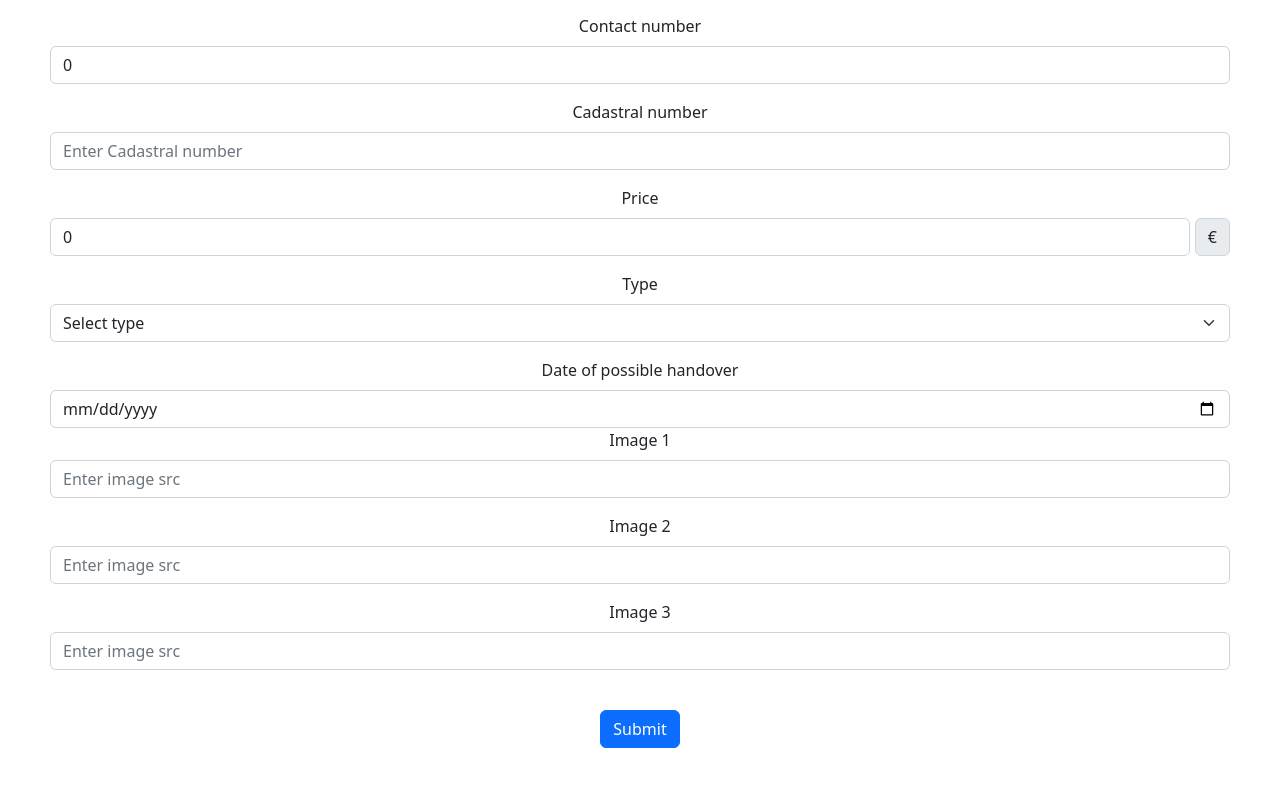
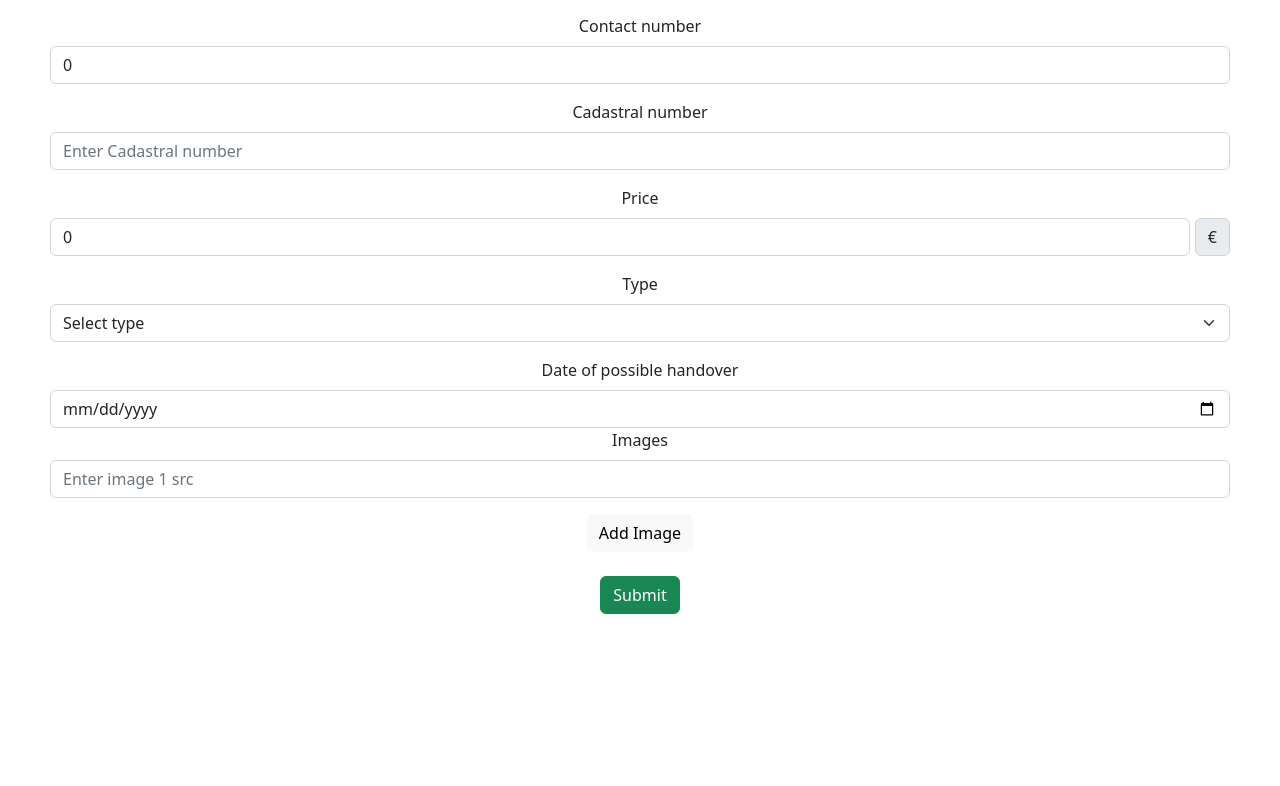
Before and after one commit to mtoplak/Real-Estate-Agency, a React (Create React App) app: page /add in a window 1280 px wide. Shown: the part 522-1308 px from the top of the page. After the commit the page ends 1186 px from the top, so only its background shows below. Built offline with nearby package versions, Linux system fonts and the light colour scheme.

Commit message:
improved adding images

```diff
--- a/src/App.tsx
+++ b/src/App.tsx
@@ -17,12 +17,11 @@ const initialAds: AdInterface[] = [
     price: 500000,
     type: "Sell",
     date: "2022-02-14",
-    image1:
+    images: [
       "https://img.staticmb.com/mbcontent//images/uploads/2022/12/Most-Beautiful-House-in-the-World.jpg",
-    image2:
       "https://media.istockphoto.com/id/1273896468/photo/modern-home-and-electric-car.jpg?s=612x612&w=0&k=20&c=eUtbHUHT3nC1al1CIJQxribAtyJGQqwHGrmNzMIZjkY=",
-    image3:
       "https://media.istockphoto.com/id/1251253124/photo/modern-house-and-electric-car.jpg?s=612x612&w=0&k=20&c=lBQ1x5WoG9I8WV3aYh7MFV3XTL1OlHfnD0YVahCpVvc=",
+    ],
     finishReason: "",
     archived: false,
     id: 1,
@@ -38,12 +37,11 @@ const initialAds: AdInterface[] = [
     price: 800000,
     type: "Rent",
     date: "2022-03-15",
-    image1:
+    images: [
       "https://www.rocketmortgage.com/resources-cmsassets/RocketMortgage.com/Article_Images/Large_Images/TypesOfHomes/types-of-homes-hero.jpg",
-    image2:
       "https://images.familyhomeplans.com/cdn-cgi/image/fit=scale-down,quality=85/plans/41438/41438-b580.jpg",
-    image3:
       "https://encrypted-tbn0.gstatic.com/images?q=tbn:ANd9GcReePcgaxS_YZw9nCLg4c-03CUtRXO4PpwuSFJf7XwSAQYQnFRG-KDLAaY-jvZ6SVWvma8&usqp=CAU",
+    ],
     finishReason: "",
     archived: false,
     id: 2,
@@ -59,12 +57,11 @@ const initialAds: AdInterface[] = [
     price: 2500000,
     type: "Sell",
     date: "2022-04-16",
-    image1:
+    images: [
       "https://images.unsplash.com/photo-1613490493576-7fde63acd811?ixlib=rb-4.0.3&ixid=MnwxMjA3fDB8MHxzZWFyY2h8Mnx8bW9kZXJuJTIwaG91c2V8ZW58MHx8MHx8&w=1000&q=80",
-    image2:
       "https://nzarchitects.com.pk/wp-content/uploads/2021/09/1-kanal-20marla-modern-house-design-bahria-enclave-islamabad-rawalpindi-spanish-style-architecture-by-nz-architects-pakistan.jpg",
-    image3:
       "https://cdn.luxe.digital/media/20230123162705/most-expensive-houses-in-the-world-reviews-luxe-digital.jpg",
+    ],
     finishReason: "",
     archived: false,
     id: 3,
--- a/src/components/Add.tsx
+++ b/src/components/Add.tsx
@@ -14,9 +14,7 @@ export interface AdInterface {
   price: number;
   type: string;
   date: string;
-  image1?: string;
-  image2?: string;
-  image3?: string;
+  images: string[];
   archived: boolean;
   finishReason: string;
   id: number;
@@ -38,9 +36,7 @@ const initialState: AdInterface = {
   price: 0,
   type: "",
   date: "",
-  image1: "",
-  image2: "",
-  image3: "",
+  images: [],
   finishReason: "",
   archived: false,
   id: 0,
@@ -48,6 +44,8 @@ const initialState: AdInterface = {
 
 function Add({ ads, setAds }: AddProps) {
   const [ad, setAd] = useState<AdInterface>(initialState);
+  const [numImages, setNumImages] = useState(1);
+  const [imageValues, setImageValues] = useState<string[]>([]);
 
   const handleChange = (e: { target: { value: any; name: any } }) => {
     const { value, name } = e.target;
@@ -57,20 +55,48 @@ function Add({ ads, setAds }: AddProps) {
         ...prevState,
         [name]: value,
       };
-      //console.log(nextState);
+
+      return nextState;
+    });
+  };
+
+  const handleImageChange = (e: { target: { value: any; name: any } }) => {
+    const { value, name } = e.target;
+
+    setAd((prevState: AdInterface) => {
+      const index = Number(name.slice(5)); // Extract the index from the input name (e.g., "image0" => 0)
+      const images = [...prevState.images];
+
+      if (images[index]) {
+        // An image already exists at this index, so replace it with the new value
+        images[index] = value;
+      } else {
+        // No image exists at this index, so add the new value to the end of the array
+        images.push(value);
+      }
+
+      const nextState = {
+        ...prevState,
+        images,
+      };
+
+      setImageValues(images); // Update the imageValues state with the new images array
+
       return nextState;
     });
   };
 
   const handleSubmit = (event: { preventDefault: () => void }) => {
     event.preventDefault();
-    console.log("to je za dodat");
+
     if (ads.length !== 0) {
       ad.id = ads[ads.length - 1].id + 1;
     }
-    console.log(ad);
+
     setAds((prevState: AdInterface[]) => [...prevState, ad]);
     setAd(initialState);
+    setNumImages(1);
+    setImageValues([]); // Reset the imageValues state
   };
 
   return (
@@ -204,39 +230,31 @@ function Add({ ads, setAds }: AddProps) {
           />
         </Form.Group>
 
-        <Form.Group className="mb-3" controlId="formBasicEmail">
-          <Form.Label>Image 1</Form.Label>
-          <Form.Control
-            type="text"
-            placeholder="Enter image src"
-            name="image1"
-            value={ad.image1}
-            onChange={handleChange}
-          />
+        <Form.Group className="mb-3" controlId="images">
+          <Form.Label>Images</Form.Label>
+          {[...Array(numImages)].map((_, index) => (
+            <Form.Group
+              className="mb-3"
+              key={index}
+              controlId={`formBasicImage${index + 1}`}
+            >
+              <Form.Control
+                key={index}
+                type="text"
+                placeholder={`Enter image ${index + 1} src`}
+                name={`image${index}`}
+                value={imageValues[index] || ""}
+                onChange={handleImageChange}
+              />
+            </Form.Group>
+          ))}
         </Form.Group>
-        <Form.Group className="mb-3" controlId="formBasicEmail">
-          <Form.Label>Image 2</Form.Label>
-          <Form.Control
-            type="text"
-            placeholder="Enter image src"
-            name="image2"
-            value={ad.image2}
-            onChange={handleChange}
-          />
-        </Form.Group>
-        <Form.Group className="mb-3" controlId="formBasicEmail">
-          <Form.Label>Image 3</Form.Label>
-          <Form.Control
-            type="text"
-            placeholder="Enter image src"
-            name="image3"
-            value={ad.image3}
-            onChange={handleChange}
-          />
-        </Form.Group>
-
+        <Button variant="light" onClick={() => setNumImages(numImages + 1)}>
+          Add Image
+        </Button>
         <br />
-        <Button variant="primary" type="submit" onClick={handleSubmit}>
+        <br />
+        <Button variant="success" type="submit" onClick={handleSubmit}>
           Submit
         </Button>
       </Form>
--- a/src/components/All.tsx
+++ b/src/components/All.tsx
@@ -19,7 +19,7 @@ function All({ ads }: AllProps) {
         {ads.map((ad) => (
           <Col key={ad.id}>
             <Card>
-              <Card.Img variant="top" src={ad.image1} />
+              <Card.Img variant="top" src={ad.images[0]} />
               <Card.Body>
                 <Card.Title>{ad.address}</Card.Title>
                 <Card.Text>{ad.region}</Card.Text>
--- a/src/components/Archieved.tsx
+++ b/src/components/Archieved.tsx
@@ -17,7 +17,7 @@ function Archieved({ finishedAds }: ArchievedProps) {
           {finishedAds.map((ad) => (
             <Col key={ad.id}>
               <Card>
-                <Card.Img variant="top" src={ad.image1} />
+                <Card.Img variant="top" src={ad.images[0]} />
                 <Card.Body>
                   <Card.Title>{ad.address}</Card.Title>
                   <Card.Text>{ad.region}</Card.Text>
--- a/src/components/Details.tsx
+++ b/src/components/Details.tsx
@@ -70,17 +70,14 @@ function Details({ ads, setAds, setFinishedAds }: DetailsProps) {
       <Row className="justify-content-center">
         <Col md={7}>
           <Carousel className="shadow">
-            <Carousel.Item>
-              <Image src={ad.image1} fluid className="rounded" />
-            </Carousel.Item>
-            <Carousel.Item>
-              <Image src={ad.image2} fluid className="rounded" />
-            </Carousel.Item>
-            <Carousel.Item>
-              <Image src={ad.image3} fluid className="rounded" />
-            </Carousel.Item>
+            {ad.images.map((image, index) => (
+              <Carousel.Item key={index}>
+                <Image src={image} fluid className="rounded" />
+              </Carousel.Item>
+            ))}
           </Carousel>
         </Col>
+
         <Col md={5}>
           <Card border="secondary" bg="light" className="shadow">
             <Card.Body>
@@ -112,7 +109,7 @@ function Details({ ads, setAds, setFinishedAds }: DetailsProps) {
             </Card.Body>
             <Card.Footer style={{ paddingTop: "20px", paddingBottom: "20px" }}>
               <Row className="align-items-center justify-content-between">
-                <Col md={6} className="d-flex justify-content-between">
+                <Col md={6} className="d-flex justify-content-start">
                   <DropdownButton
                     variant="secondary"
                     id="dropdown-split-variants-secondary"
@@ -140,7 +137,7 @@ function Details({ ads, setAds, setFinishedAds }: DetailsProps) {
             </Card.Footer>
             <Card.Footer style={{ paddingTop: "20px", paddingBottom: "20px" }}>
               <Row className="align-items-center justify-content-between">
-                <Col md={6} className="d-flex justify-content-end">
+                <Col md={6} className="d-flex">
                   <Button variant="danger" onClick={handleDelete}>
                     Delete
                   </Button>
--- a/src/components/Search.tsx
+++ b/src/components/Search.tsx
@@ -75,7 +75,7 @@ function Search({ ads }: SearchProps) {
             {filteredAds.map((ad) => (
               <Col key={ad.id}>
                 <Card>
-                  <Card.Img variant="top" src={ad.image1} />
+                  <Card.Img variant="top" src={ad.images[0]} />
                   <Card.Body>
                     <Card.Title>{ad.address}</Card.Title>
                     <Card.Text>{ad.region}</Card.Text>
```
